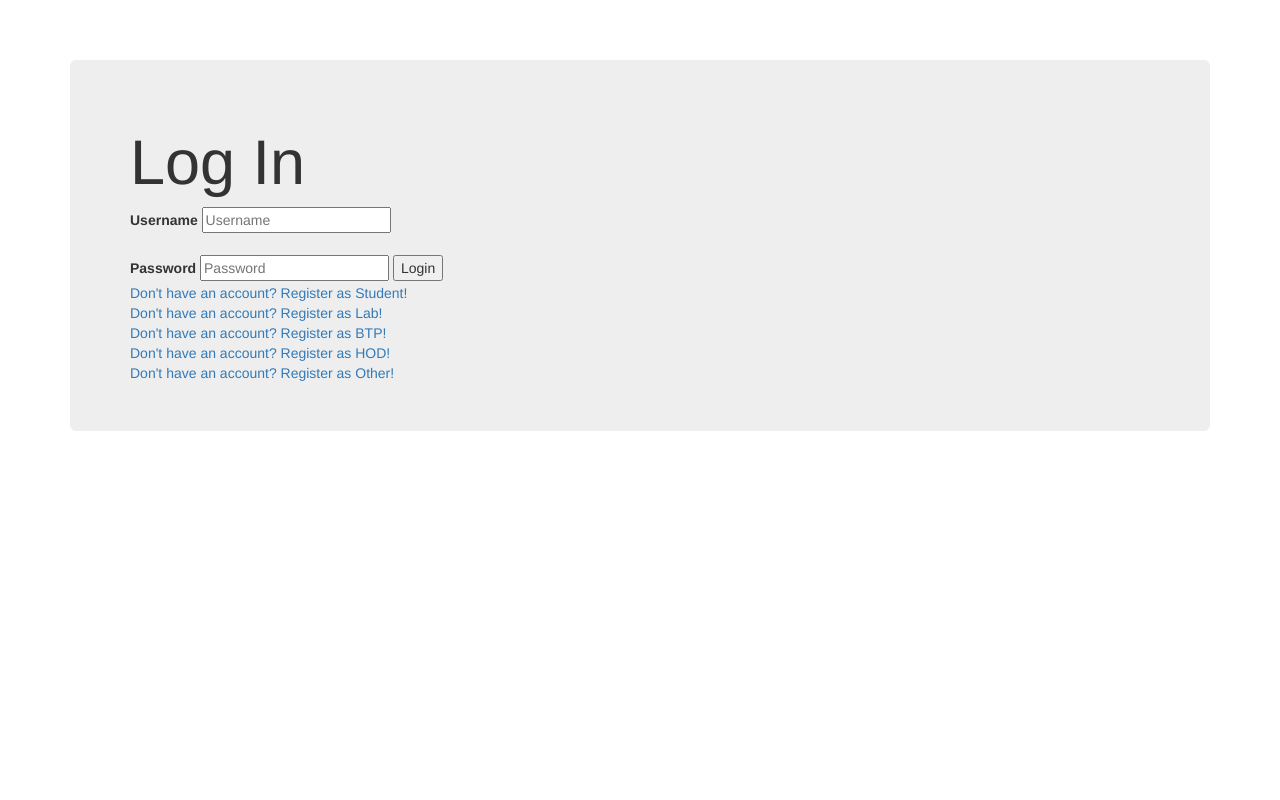
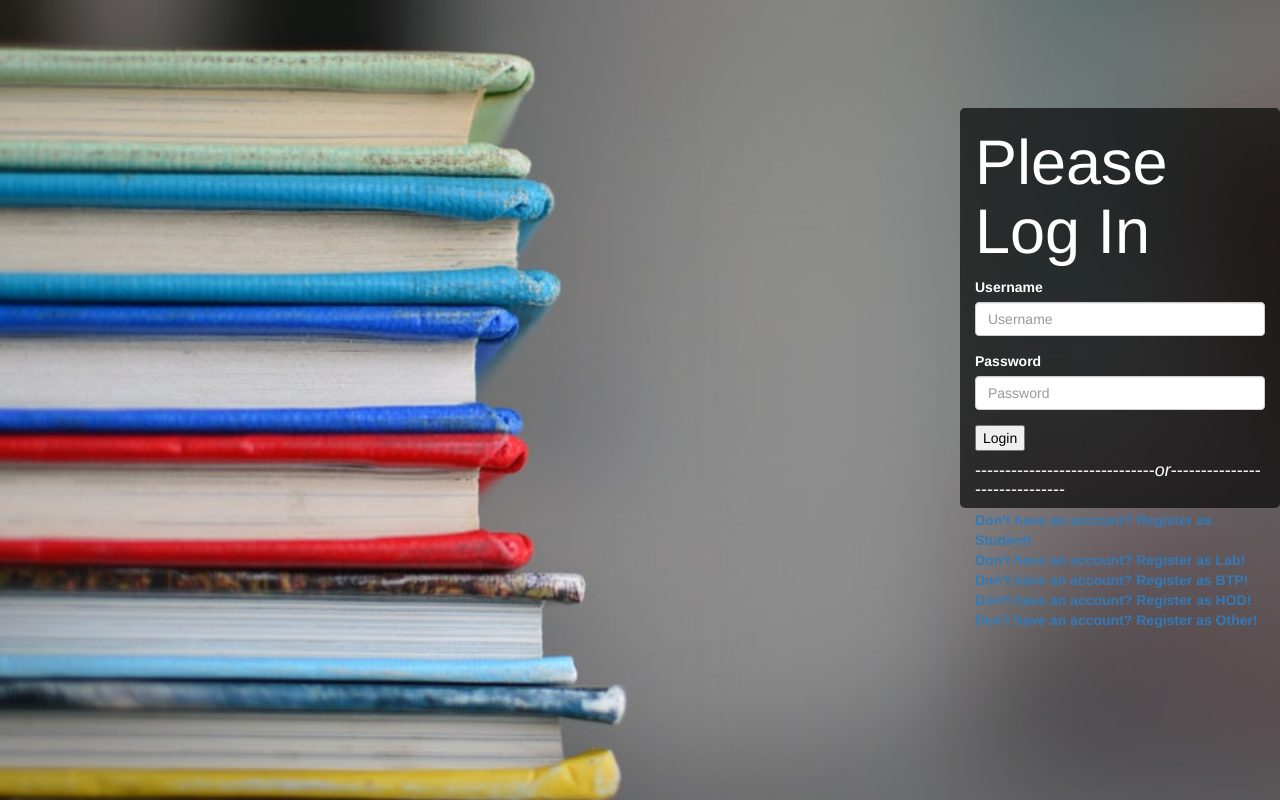
Before and after one commit to SamikshaSachdeva26/noDuesBeta, a Django app: page /main_app/studentLab/ in a window 1280 px wide. Run offline with Django 3.2, Linux system fonts and the light colour scheme; some libraries are stand-ins or nearby versions.

Commit message:
hover&colors

```diff
--- a/static/styles.css
+++ b/static/styles.css
@@ -1,4 +1,4 @@
-tr:nth-child(odd) {background-color: #BC986A;}
+tr:nth-child(odd) {background-color:#2471A3 ;}
 
 table {
     border-collapse: collapse;
--- a/templates/main_app/base.html
+++ b/templates/main_app/base.html
@@ -6,6 +6,33 @@
     <title></title>
     <link rel="stylesheet" href="https://maxcdn.bootstrapcdn.com/bootstrap/3.4.1/css/bootstrap.min.css">
     <link rel="stylesheet" href="{% static 'styles.css' %}">
+     <style type="text/css">
+      body{
+        background-image: url("static/background.jpeg");
+        background-size:cover;
+
+        color:black;
+        background-repeat:no-repeat;
+        background-position:center;
+        background-attachment:fixed;
+      }
+      .jumbotron {
+        background: none
+      }
+      .jumbotron .jumbotron-content {
+          position: absolute;
+          right: 0;
+          top: 4;
+          padding: 0px 15px;
+          width: 25%;
+          height: 50%;
+          background-color: #000;
+          background-image: :url("static/back2.jpg");
+          background-size:cover;
+          background-color: rgba(0, 0, 0, 0.66);
+          border-radius: 5px;
+        }
+    </style>
 
     {% block js %}
     {% endblock %}
@@ -50,30 +77,41 @@
       <div class="container">
         <div class="jumbotron">
 
-          <h1>Log In</h1>
+          <div class="jumbotron-content">
 
-          <form action={% url 'main_app:user_login' %} method="post">
+
+            <h1 style="color:white" >Please Log In</h1>
+
+            <form action={% url 'main_app:user_login' %} method="post">
             {% csrf_token %}
-            <label for="username">Username</label>
-            <input type="text" name="username" placeholder="Username">
-            <br>
-            <br>
-            <label for="password">Password</label>
-            <input type="password" name="password" placeholder="Password">
-
+            <div class="form-group">
+              <label for="username" style="color:white" required>Username</label>
+              <input type="text" name="username" class="form-control" placeholder="Username" required>
+            </div>
+            <div class="form-group">
+              <label for="password" style="color:white">Password</label>
+              <input type="password" name="password" class="form-control" placeholder="Password" required>
+            </div>
             <input type="submit" name="" value="Login">
           </form>
 
-          <a href="{% url 'main_app:registerStudent' %}">Don't have an account? Register as Student!</a>
+          <h4 style="color:white">------------------------------<i>or</i>------------------------------</h4>
+          <a href="{% url 'main_app:registerStudent' %}"><b>Don't have an account? Register as Student!</b></a>
+
           <br>
-          <a href="{% url 'main_app:registerLab' %}">Don't have an account? Register as Lab!</a>
+          <a href="{% url 'main_app:registerLab' %}"><b>Don't have an account? Register as Lab!</b></a>
+
           <br>
-          <a href="{% url 'main_app:registerBTP' %}">Don't have an account? Register as BTP!</a>
+          <a href="{% url 'main_app:registerBTP' %}"><b>Don't have an account? Register as BTP!</b></a>
+
           <br>
-          <a href="{% url 'main_app:registerHOD' %}">Don't have an account? Register as HOD!</a>
+          <a href="{% url 'main_app:registerHOD' %}"><b>Don't have an account? Register as HOD!</b></a>
+
           <br>
-          <a href="{% url 'main_app:registerOther' %}">Don't have an account? Register as Other!</a>
+          <a href="{% url 'main_app:registerOther' %}"><b>Don't have an account? Register as Other!</b></a>
+
           <br>
+           </div>
 
         </div>
 
--- a/templates/main_app/student_btp_page.html
+++ b/templates/main_app/student_btp_page.html
@@ -4,7 +4,7 @@
 {% block body_block %}
 
 {% if btpRequests.count > 0 %}
-<div style="background-color:#DAAD86" class="jumbotron">
+<div style="background-color:#b0e0e6" class="jumbotron">
 
   <h3>BTP Requests</h3>
 
--- a/templates/main_app/student_lab_page.html
+++ b/templates/main_app/student_lab_page.html
@@ -5,11 +5,11 @@
 
 
 {% if labRequests.count > 0 %}
-<div style="background-color:#DAAD86" class="jumbotron">
+<div style="background-color:#b0e0e6" class="jumbotron">
 
   <h3>Lab Requests</h3>
 
-  <table style="width:100%">
+  <table class="table table-hover" style="width:100%">
   <tr>
     <th>Lab</th>
     <th>Approval Status</th>
--- a/templates/main_app/student_other_page.html
+++ b/templates/main_app/student_other_page.html
@@ -4,11 +4,11 @@
 {% block body_block %}
 
 {% if otherRequests.count > 0 %}
-<div style="background-color:#DAAD86" class="jumbotron">
+<div style="background-color:#b0e0e6" class="jumbotron">
 
   <h3>Other Requests</h3>
 
-  <table style="width:100%">
+  <table class="table table-hover" style="width:100%">
   <tr>
     <th>Department</th>
 
```
Also changed, not shown: templates/main_app/register_page.html (+14 -2 lines), templates/main_app/student_main_page.html (+6 -6 lines), db.sqlite3, static/background.jpeg (added), static/green-wooden-fence.jpg (added).
